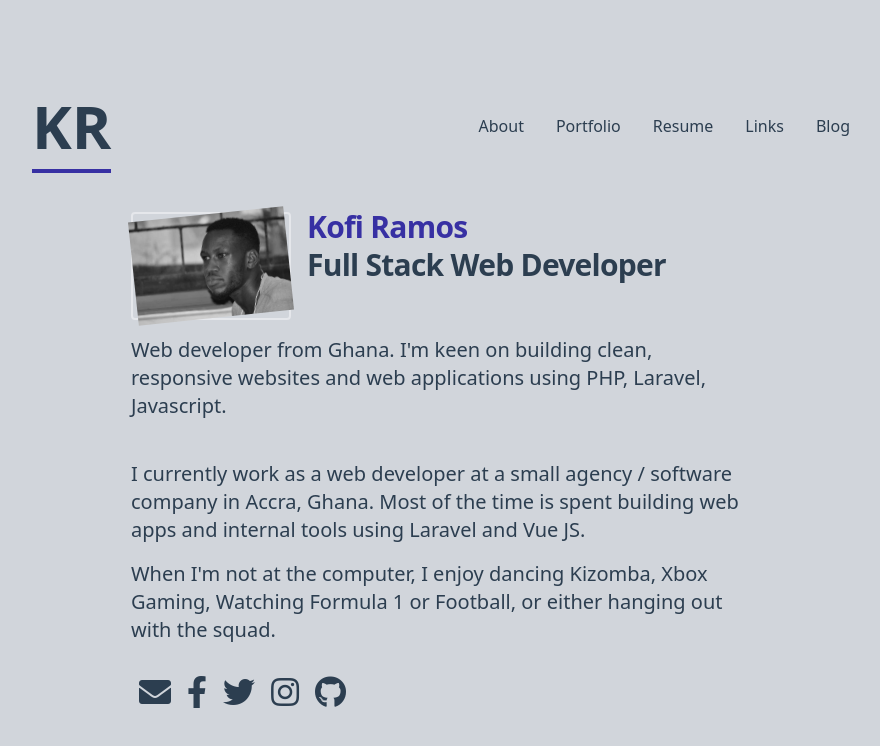
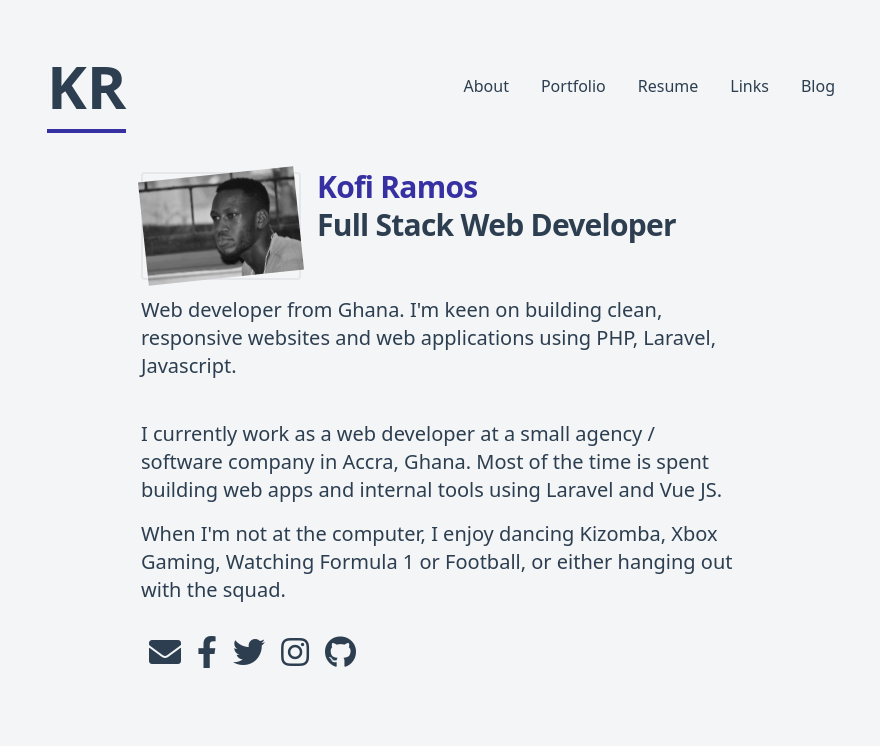
Before and after one commit to iamkarsoft/kofi.work, a Vue app: page / in a window 1280 px wide. Shown: the top 746 px of the page, without its empty margins (199-1079 px from the left). Built offline with nearby package versions, Linux system fonts and the light colour scheme.

Commit message:
Improvements

```diff
--- /dev/null
+++ b/postcss.config.js
@@ -0,0 +1,6 @@
+module.exports = {
+  plugins: {
+    tailwindcss: {},
+    autoprefixer: {},
+  },
+}
--- a/public/index.html
+++ b/public/index.html
@@ -4,7 +4,6 @@
     <meta charset="utf-8">
     <meta http-equiv="X-UA-Compatible" content="IE=edge">
     <meta name="viewport" content="width=device-width,initial-scale=1.0">
-    <link href="https://unpkg.com/tailwindcss@^2.0/dist/tailwind.min.css" rel="stylesheet">
         <!-- <link rel="stylesheet" href="/css/animate.min.css"> -->
         <!-- <link rel="stylesheet" href="/css/main.css"> -->
         <!-- <link rel="stylesheet" href="/css/kofiramos.css"> -->
@@ -12,7 +11,7 @@
     <link rel="icon" href="<%= BASE_URL %>favicon.ico">
     <title><%= htmlWebpackPlugin.options.title %></title>
   </head>
-  <body class="bg-gray-300">
+  <body class="" style="background: #F3F5F6;">
     <noscript>
       <strong>We're sorry but <%= htmlWebpackPlugin.options.title %> doesn't work properly without JavaScript enabled. Please enable it to continue.</strong>
     </noscript>
--- a/src/App.vue
+++ b/src/App.vue
@@ -1,7 +1,5 @@
 <template>
-  <div id="app">
-    <router-view></router-view>
-  </div>
+  <router-view></router-view>
 </template>
 
 <script>
@@ -14,7 +12,7 @@ export default {
 @import "./assets/css/animate.min.css";
 @import url("https://fonts.googleapis.com/css?family=Abril+Fatface|Montserrat&display=swap");
 
-#app {
+body {
   font-family: , Helvetica, Arial, sans-serif;
   -webkit-font-smoothing: antialiased;
   -moz-osx-font-smoothing: grayscale;
--- a/src/main.js
+++ b/src/main.js
@@ -1,7 +1,8 @@
-import Vue from 'vue'
-import Vuex from "vuex";
-import VueRouter from 'vue-router';
+import { createApp } from 'vue'
+import { createRouter, createWebHistory } from 'vue-router'
+import { createStore } from 'vuex'
 import App from './App.vue'
+import '../tailwind.css'
 
 import Home from './views/Home.vue'
 import Portfolio from './Pages/Portfolio.vue'
@@ -9,14 +10,7 @@ import MyResume from './Pages/MyResume.vue'
 import NotFound from '@/components/NotFound.vue'
 import Links from './Pages/Links.vue'
 
-Vue.use(VueRouter);
-
-Vue.config.productionTip = false
-Vue.use(Vuex)
-
-
 const routes = [
-
   {
     path: "/",
     name: "home",
@@ -24,7 +18,7 @@ const routes = [
   },
   {
     path: "/about",
-    name: "home",
+    name: "about",
     component: Home
   },
   {
@@ -47,18 +41,20 @@ const routes = [
     alias:'/404',
     component: NotFound
   }
-];
+]
 
+const router = createRouter({
+  history: createWebHistory(),
+  routes
+})
 
-const router = new VueRouter({
-  mode: 'history',
-  routes // short for `routes: routes`
-});
+const store = createStore({
+  // Add your store configuration here
+})
 
+const app = createApp(App)
 
+app.use(router)
+app.use(store)
 
-
-new Vue({
-  router,
-  render: h => h(App),
-}).$mount('#app')
+app.mount('#app')
--- a/tailwind.css
+++ b/tailwind.css
@@ -0,0 +1,3 @@
+@tailwind base;
+@tailwind components;
+@tailwind utilities;
```
Also changed, not shown: package.json (+17 -11 lines), 12 other files (tests, documents, lock files or other folders).
